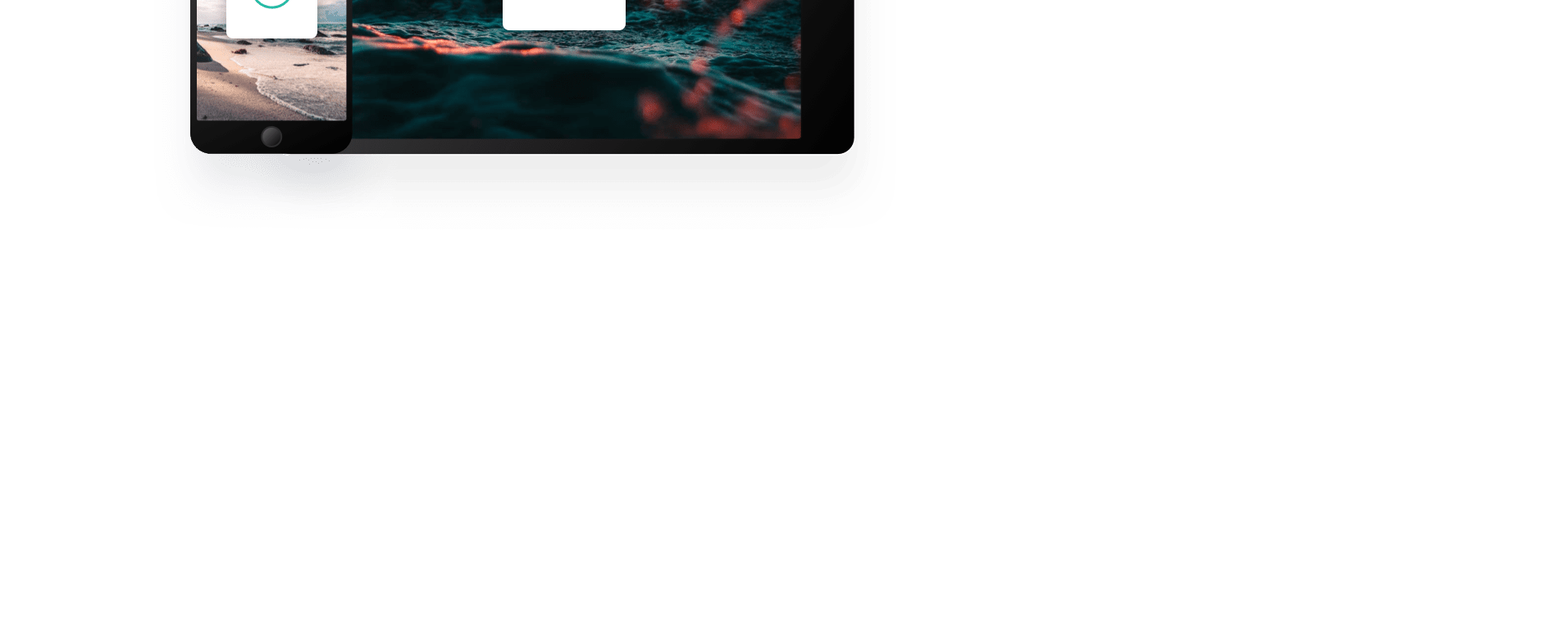
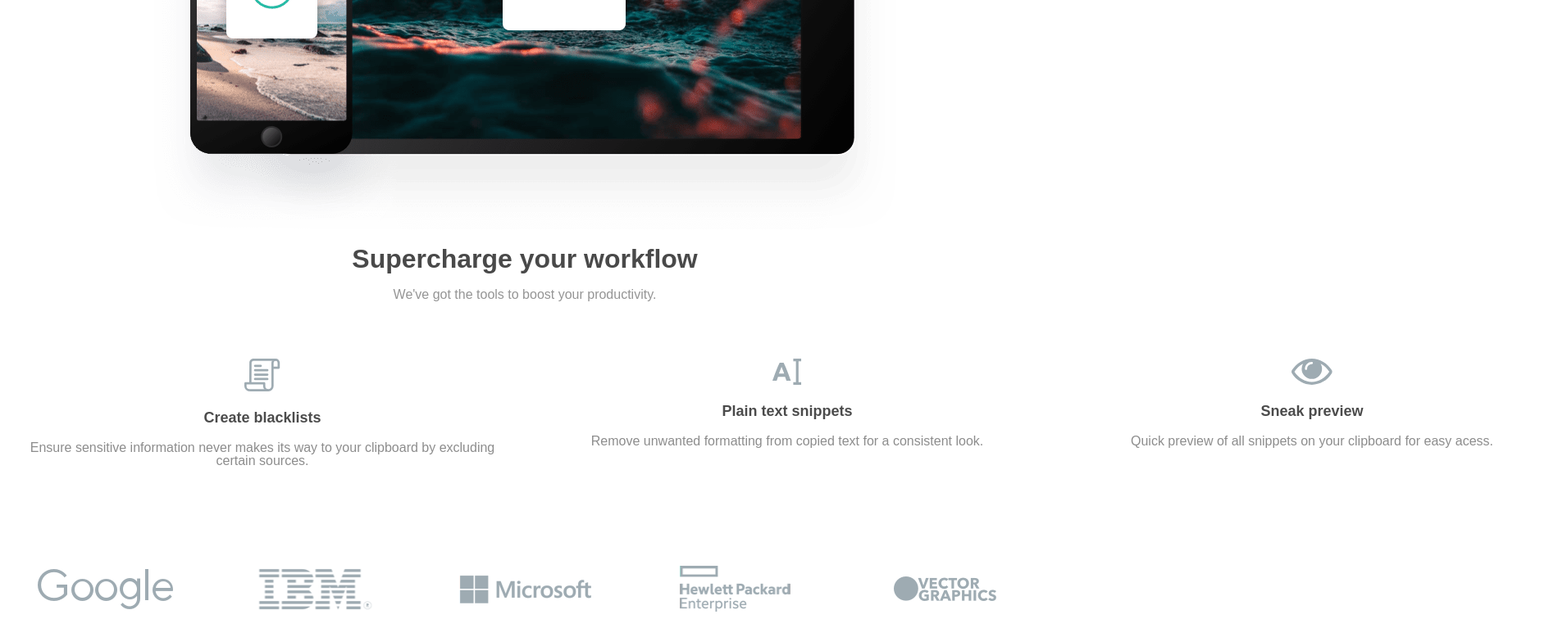
Before and after one commit to Ylanvsilva/Clipboard-landing-page, a plain HTML site: page index.html in a window 1280 px wide. Shown: the part 2061-2828 px from the top of the page at 82% size, 1900 px wide, since content can reach past the window. Before the commit the page ends 2361 px from the top, so only its background shows below. Drawn offline with Linux system fonts and the light colour scheme; a web font is replaced by a local one.

Commit message:
Sites e Exemplos concluidos, resta apenas parte final e footer

```diff
--- a/index.html
+++ b/index.html
@@ -64,6 +64,53 @@
                 <img src="styles/imgs/image-devices.png" alt="">
             </div>
         </div>
+
+        <div class="fluxo-trabalho">
+            <h3>Supercharge your workflow</h3>
+            <h5>We've got the tools to boost your productivity.</h5>
+
+            <div class="fluxo-ex">
+                <form class="exemplos">
+                    <svg width="44" height="40" xmlns="http://www.w3.org/2000/svg"><g fill="#9EABB2" fill-rule="nonzero"><path d="M11.07 0C8.353 0 6.14 2.192 6.14 4.876l-.179 25.278 2.69.02.179-25.289c0-1.21 1.005-2.196 2.24-2.196h27.027V0H11.071z"/><path d="M38.097 0a5.115 5.115 0 00-5.11 5.11v28.37c0 2.052-1.668 3.72-3.72 3.72a3.725 3.725 0 01-3.72-3.72V30.21c0-.743-.601-1.345-1.344-1.345H1.345C.602 28.864 0 29.466 0 30.21v3.272a6.417 6.417 0 006.41 6.409V37.2a3.724 3.724 0 01-3.72-3.72v-1.927h20.168v1.928a6.417 6.417 0 006.41 6.409 6.417 6.417 0 006.409-6.41V12.46h6.185c.743 0 1.345-.602 1.345-1.345V5.11A5.115 5.115 0 0038.097 0zm2.42 9.77h-4.84V5.11a2.423 2.423 0 012.42-2.42 2.423 2.423 0 012.42 2.42v4.66z"/><path d="M6.14 37.201h22.813v2.689H6.14zM19.99 7.485h-6.947a1.345 1.345 0 100 2.69h6.947a1.345 1.345 0 100-2.69zM28.057 12.863H13.043a1.345 1.345 0 100 2.69h15.014a1.345 1.345 0 100-2.69zM28.057 18.242H13.043a1.345 1.345 0 100 2.69h15.014a1.344 1.344 0 100-2.69zM28.057 23.62H13.043a1.345 1.345 0 100 2.69h15.014a1.345 1.345 0 100-2.69z"/></g></svg>
+                    <h4>Create blacklists</h4>
+                    <p>Ensure sensitive information never makes its way to your clipboard by excluding certain sources.</p>
+                </form>
+
+                <form class="exemplos">
+                    <svg width="36" height="32" xmlns="http://www.w3.org/2000/svg"><path d="M17.872 14.736a235.39 235.39 0 012.192 5.744c.746 2.027 1.536 4.24 2.368 6.64h-5.344a44.4 44.4 0 00-.784-2.368c-.288-.81-.57-1.632-.848-2.432h-8.64c-.278.8-.56 1.621-.848 2.432a44.4 44.4 0 00-.784 2.368H0a371.54 371.54 0 012.368-6.644 233.104 233.104 0 012.192-5.748 206.71 206.71 0 012.112-5.112c.693-1.61 1.413-3.136 2.16-4.736H13.6c.725 1.6 1.44 3.125 2.144 4.736.704 1.61 1.413 3.328 2.128 5.12zM7.968 18.32h6.303c-.34-.96-.671-1.878-.991-2.752a94.407 94.407 0 00-.912-2.4c-.288-.725-.539-1.365-.752-1.92-.214-.555-.384-.992-.512-1.313-.107.32-.267.758-.48 1.313a1241.872 1241.872 0 00-1.648 4.32c-.331.874-.667 1.792-1.008 2.752zM35.04 3.2h-3.2v25.6h3.2V32h-9.6v-3.2h3.2V3.2h-3.2V0h9.6v3.2z" fill="#9EABB2" fill-rule="nonzero"/></svg>
+                    <h4>Plain text snippets</h4>
+                    <p>Remove unwanted formatting from copied text for a consistent look.</p>
+                </form>
+
+                <form class="exemplos">
+                    <svg width="50" height="32" xmlns="http://www.w3.org/2000/svg"><path d="M49.059 14.072c-2.585-4.227-6.06-7.623-10.424-10.188C34.27 1.318 29.66.035 24.806.035c-4.854 0-9.464 1.283-13.829 3.849C6.612 6.449 3.137 9.845.554 14.072c-.37.646-.554 1.283-.554 1.91 0 .628.185 1.265.554 1.91 2.583 4.227 6.058 7.624 10.423 10.189 4.365 2.565 8.975 3.847 13.83 3.847 4.853 0 9.463-1.277 13.828-3.833 4.365-2.557 7.84-5.957 10.424-10.202.369-.646.553-1.283.553-1.91 0-.628-.184-1.265-.553-1.911zM18.867 6.5c1.652-1.652 3.631-2.478 5.939-2.478.369 0 .683.13.941.388.258.258.388.572.388.941 0 .37-.13.683-.387.941a1.28 1.28 0 01-.942.388c-1.587 0-2.944.563-4.07 1.689-1.126 1.126-1.688 2.482-1.688 4.07 0 .369-.13.683-.388.941a1.28 1.28 0 01-.941.388c-.37 0-.683-.13-.942-.388a1.282 1.282 0 01-.388-.942c0-2.306.827-4.286 2.478-5.938zm17.969 18.522c-3.701 2.242-7.71 3.364-12.03 3.364-4.319 0-8.329-1.121-12.03-3.364-3.7-2.243-6.777-5.256-9.232-9.04 2.805-4.356 6.321-7.614 10.548-9.773a12.099 12.099 0 00-1.689 6.23c0 3.414 1.214 6.334 3.64 8.762 2.428 2.427 5.349 3.64 8.763 3.64 3.415 0 6.335-1.213 8.762-3.64 2.428-2.427 3.641-5.348 3.641-8.763 0-2.233-.563-4.31-1.689-6.229 4.227 2.16 7.743 5.418 10.548 9.773-2.454 3.784-5.532 6.797-9.232 9.04z" fill="#9EABB2" fill-rule="nonzero"/></svg>
+                    <h4>Sneak preview</h4>
+                    <p>Quick preview of all snippets on your clipboard for easy acess.</p>
+                </form>
+            </div>
+        </div>
+
+        <div class="sites">
+            <section class="img-sites">
+                <img src="styles/imgs/logo-google.png" alt="">
+            </section>
+
+            <section class="img-sites">
+                <img src="styles/imgs/logo-ibm.png" alt="">
+            </section>
+
+            <section class="img-sites">
+                <img src="styles/imgs/logo-microsoft.png" alt="">
+            </section>
+
+            <section class="img-sites">
+                <img src="styles/imgs/logo-hp.png" alt="">
+            </section>
+
+            <section class="img-sites">
+                <img src="styles/imgs/logo-vector-graphics.png" alt="">
+            </section>
+        </div>
     </div>
 </body>
 </html>
--- a/styles/style.css
+++ b/styles/style.css
@@ -166,3 +166,73 @@ body {
 
     text-align: center;
 }
+
+.fluxo-trabalho h3 {
+    text-align: center;
+
+    color: rgba(0, 0, 0, 0.712);
+
+    font-size: 32px;
+    font-weight: bold;
+}
+
+.fluxo-trabalho h5 {
+    margin-top: 20px;
+
+    text-align: center;
+
+    color: rgba(0, 0, 0, 0.418);
+}
+
+.fluxo-ex {
+    margin-top: 70px;
+
+    display: flex;
+}
+
+.exemplos {
+    width: 100vw;
+    text-align: center;
+
+    margin: 0 20px;
+}
+
+.exemplos h4 {
+    margin-top: 20px;
+
+    font-size: 18px;
+    font-weight: bold;
+
+    color: rgba(0, 0, 0, 0.705);
+}
+
+.exemplos p {
+    width: 600px;
+    margin-top: 20px;
+
+    word-break: keep-all;
+
+    color: rgba(0, 0, 0, 0.452);
+}
+
+.sites {
+    margin-top: 100px;
+
+    display: flex;
+
+    align-items: center;
+    justify-content: center;
+}
+
+.sites section {
+    padding: 20px;
+
+    width: 300px;
+}
+
+.img-sites {
+    display: flex;
+
+    align-items: center;
+    justify-content: center;
+}
```
